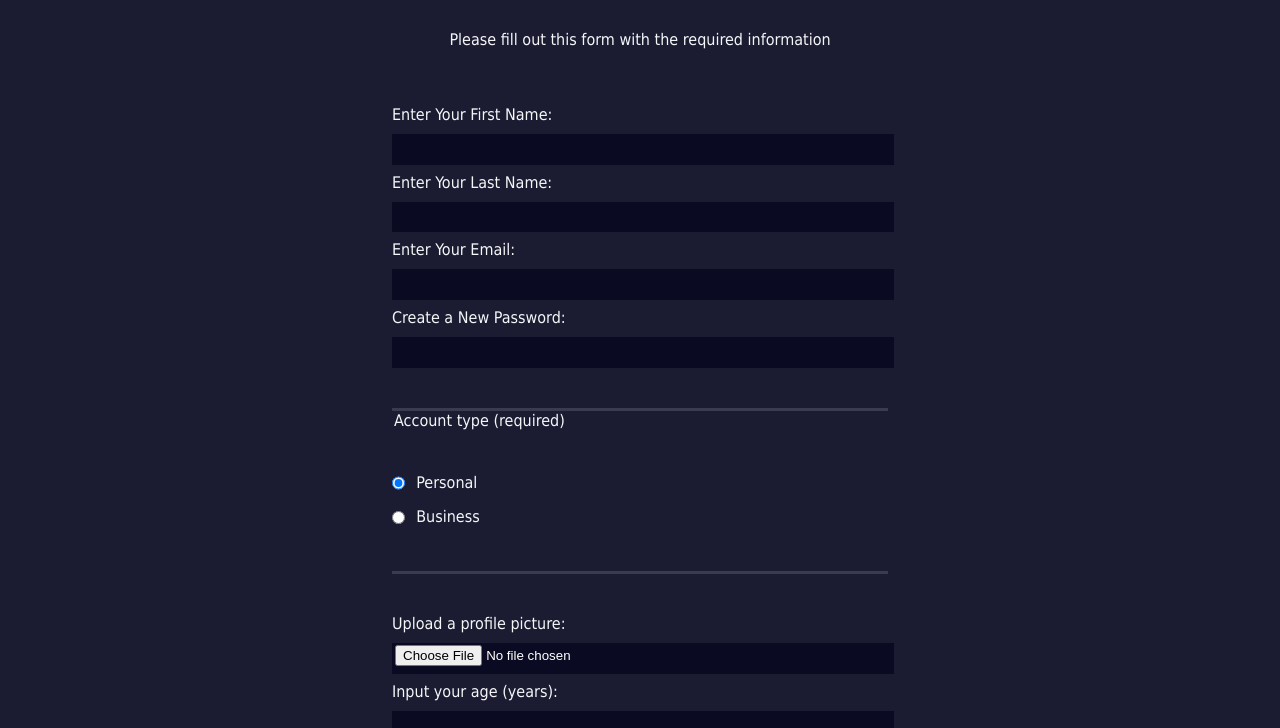
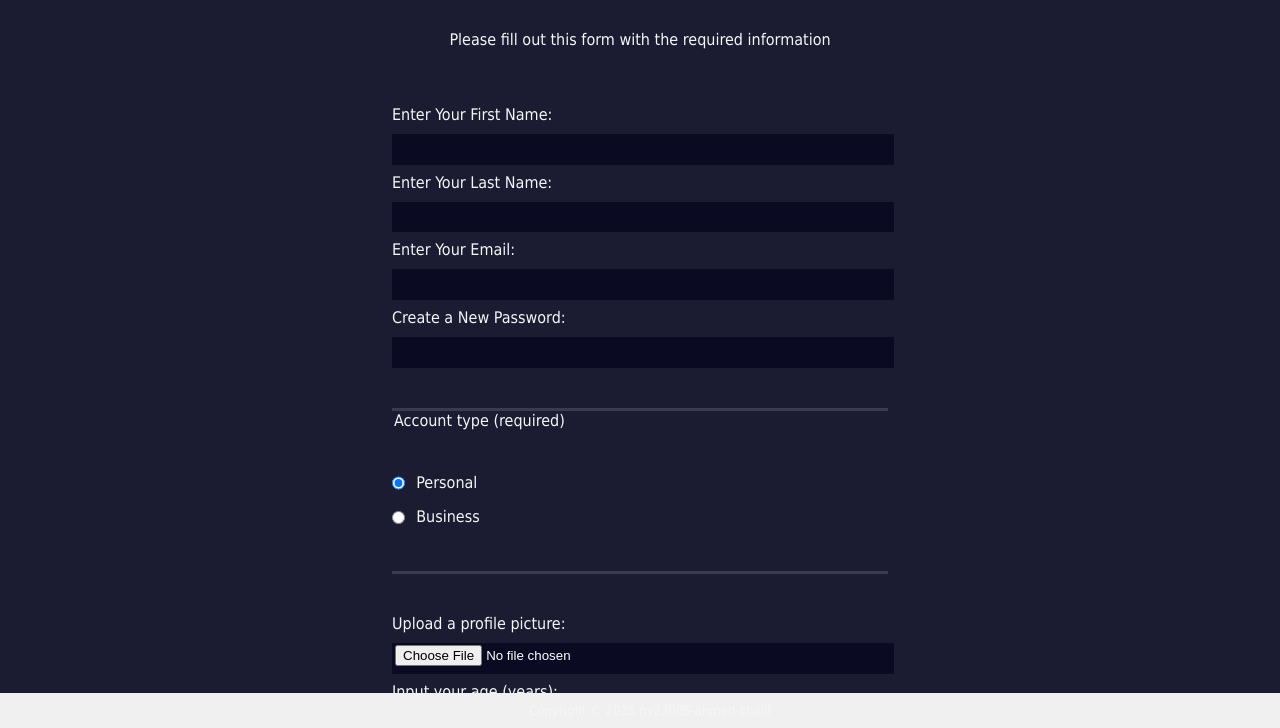
Before and after one commit to nv23005-ahmed-khalil/Registration-Form, a plain HTML site: page index.html in a window 1280 px wide. Shown: the part 72-800 px from the top of the page. Drawn offline with Linux system fonts and the light colour scheme.

Commit message:
Update styles.css

```diff
--- a/styles.css
+++ b/styles.css
@@ -80,3 +80,17 @@ input[type="file"] {
 a {
     color: #dfdfe2
 }
+footer {
+  position: fixed;
+  left: 0;
+  bottom: 0;
+  width: 100%;
+  background-color: #f0f0f0;
+  padding: 10px;
+  text-align: left; /* Left-align the text */
+}
+
+footer p {
+  margin: 0;
+  font-size: small;
+}
```
